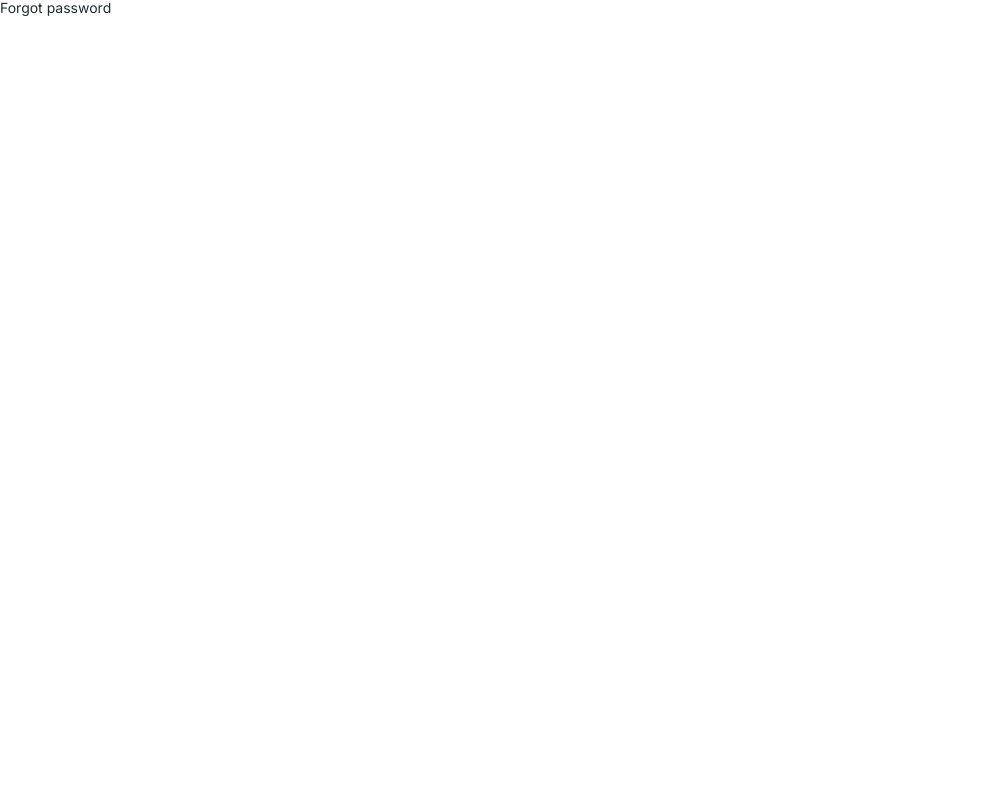
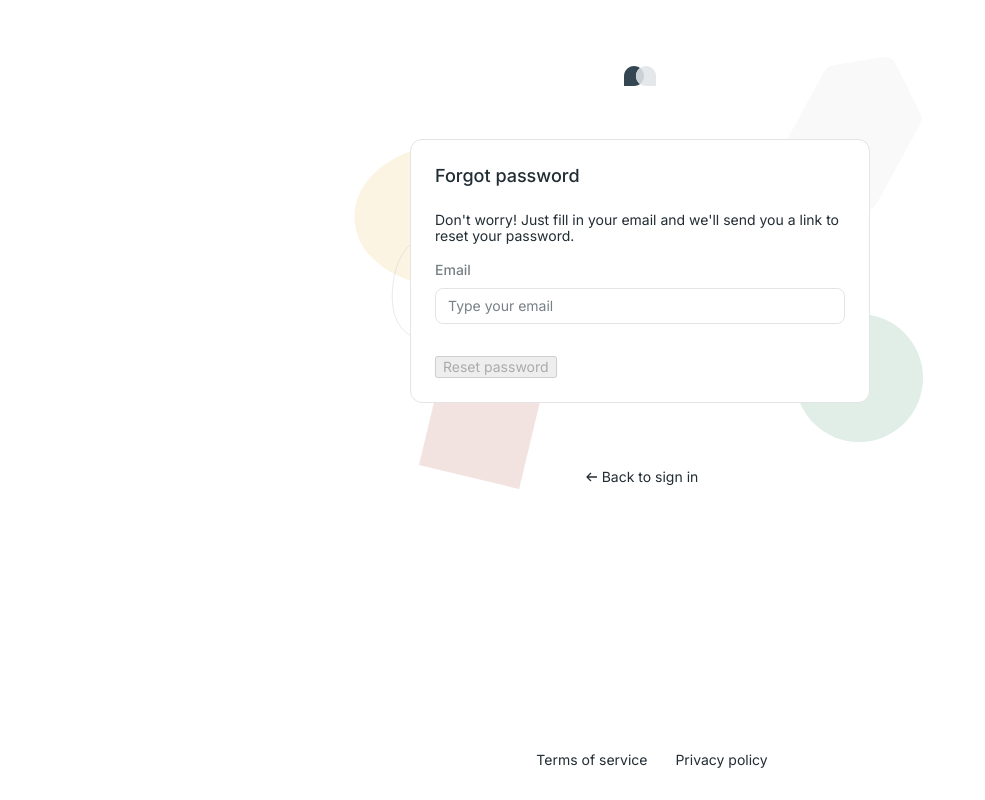
Before and after one commit to jobgo-ai/Fe-JobGo, a Vue app: page /forgot-password in a window 1280 px wide. Shown: the whole page, without its empty margins (0-985 px from the left). Built offline with nearby package versions, Linux system fonts and the light colour scheme.

Commit message:
added login, reset password, forgot password

```diff
--- a/src/router.js
+++ b/src/router.js
@@ -8,7 +8,7 @@ import Signup from "@/views/public/signup.vue";
 
 // Private
 import Layout from "@/views/dashboard/layout.vue";
-import ChangePassword from "@/views/dashboard/settings/change-password.vue";
+import ChangePassword from "@/views/public/change-password.vue";
 import Settings from "@/views/dashboard/settings/settings.vue";
 
 //Openings
@@ -70,11 +70,6 @@ const routes = [
         name: "settings",
         component: Settings,
       },
-      {
-        path: "change-password",
-        name: "change-password",
-        component: ChangePassword,
-      },
     ],
   },
   { path: "/:pathMatch(.*)*", name: "NotFound", component: NotFound },
@@ -102,6 +97,14 @@ const routes = [
       public: true,
     },
   },
+  {
+    path: "/change-password",
+    name: "change-password",
+    component: ChangePassword,
+    meta: {
+      public: true,
+    },
+  },
 ];
 
 const router = createRouter({
--- a/src/views/dashboard/settings/change-password.vue
+++ /dev/null
@@ -1,82 +0,0 @@
-<template>
-  <div>
-    <h3>Change password</h3>
-    <form @submit.prevent="onSubmit">
-      <hp-input type="password" name="currentPassword"></hp-input>
-      <hp-input type="password" name="password"></hp-input>
-      <hp-input type="password" name="passwordConfirmation"></hp-input>
-      <hp-button type="submit" label="Create candidate"></hp-button>
-    </form>
-  </div>
-</template>
-
-<script setup>
-//Vendor
-import { useForm } from "vee-validate";
-import * as yup from "yup";
-
-//Components
-import HpInput from "@/components/form/hp-input.vue";
-import HpButton from "@/components/hp-button.vue";
-
-// Composables
-import { usePut } from "@/composables/useHttp";
-
-const props = defineProps({
-  candidates: {
-    type: Array,
-    default: [],
-  },
-  isCandidateDetailsOpen: {
-    type: Boolean,
-    default: false,
-  },
-  opening: {
-    type: Object,
-    default: [],
-  },
-});
-
-const putUser = usePut("self/password");
-const schema = yup.object().shape({
-  currentPassword: yup
-    .string()
-    .label("Current password")
-    .min(8)
-    .max(70)
-    .matches(/^[\S]+$/, "Password may not include white space")
-    .required(),
-  password: yup
-    .string()
-    .label("Password")
-    .min(8)
-    .max(70)
-    .matches(/^[\S]+$/, "Password may not include white space")
-    .required(),
-  passwordConfirmation: yup
-    .string()
-    .label("Confirm password")
-    .required()
-    .oneOf([yup.ref("password")], "Passwords do not match"),
-});
-
-const { handleSubmit, resetForm, setFieldError } = useForm({
-  validationSchema: schema,
-  initialValues: { name: "", description: "" },
-});
-
-const onSubmit = handleSubmit(async (values) => {
-  await putUser.put({
-    password: {
-      current: values.currentPassword,
-      new: values.password,
-    },
-  });
-
-  if (putUser.error.value) {
-    setFieldError("currentPassword", "Current password is incorrect");
-  } else {
-    resetForm();
-  }
-});
-</script>
--- /dev/null
+++ b/src/views/public/change-password.vue
@@ -0,0 +1,139 @@
+<template>
+  <div class="change-password">
+    <div class="change-password__logo"><Logo /></div>
+    <div class="change-password__container">
+      <div class="change-password__image-container"></div>
+      <h2 class="change-password__title">Reset password</h2>
+      <p class="change-password__text">
+        Don’t worry! Just fill in your email and we’ll send you a link to reset
+        your password.
+      </p>
+      <hp-input
+        name="password"
+        placeholder="Enter your new password"
+        label="Password"
+        type="password"
+      />
+      <hp-input
+        name="password2"
+        placeholder="Confirm your new password"
+        label="Password"
+        type="password"
+      />
+      <hp-button
+        @handleClick="handlePasswordReset"
+        primary
+        :isDisabled="!meta.valid"
+        label="Reset password"
+      ></hp-button>
+    </div>
+    <div class="forgot-password__tos">
+      <a href="www.google.com" class="forgot-password__policy">
+        Terms of service
+      </a>
+      <a href="www.google.com" class="forgot-password__policy">
+        Privacy policy
+      </a>
+    </div>
+  </div>
+</template>
+
+<script setup>
+// Vendor
+import { useRouter, useRoute } from "vue-router";
+import * as yup from "yup";
+import { useForm } from "vee-validate";
+
+//Components
+import HpInput from "@/components/form/hp-input.vue";
+import HpButton from "@/components/hp-button.vue";
+import Logo from "@/assets/logo.svg";
+
+//Hooks
+import { usePut } from "@/composables/useHttp";
+
+const route = useRoute();
+const router = useRouter();
+
+const token = route.query.token;
+
+const schema = yup.object().shape({
+  password: yup.string().min(6).required().label("Password"),
+  password2: yup
+    .string()
+    .required("Must enter password twice")
+    .oneOf([yup.ref("password")], "Passwords do not match"),
+});
+
+const { handleSubmit, isSubmitting, meta } = useForm({
+  validationSchema: schema,
+  initialValues: { password: "", password2: "" },
+});
+
+const postChangePassword = usePut("self/password");
+
+const handlePasswordReset = handleSubmit(async (values) => {
+  const payload = {
+    self: {
+      password: values.password,
+    },
+    token: token,
+  };
+  await postChangePassword.put(payload);
+  router.push("/login");
+});
+</script>
+
+<chode lang="scss">
+.change-password {
+  display: flex;
+  flex-direction: column;
+  &__subtitle {
+    @include text-h3;
+    font-weight: 500;
+    color: var(--color-text-secondary);
+  }
+  &__title {
+    @include text-h3;
+    font-weight: 500;
+    margin-bottom: 24px;
+  }
+  &__logo {
+    margin: auto;
+    margin-bottom: 48px;
+    margin-top: 64px;
+  }
+  &__container {
+    margin: auto;
+    padding: 24px;
+    width: 460px;
+    border: $border;
+    border-radius: $border-radius-md;
+    background-color: var(--color-background);
+    position: relative;
+  }
+  &__image-container {
+    display: flex;
+    background-image: url("../../assets/abstracts/decorations/illustration.svg");
+    position: absolute;
+    top: 50%;
+    height: 446px;
+    width: 588px;
+    left: 50%;
+    transform: translateX(-50%) translateY(-50%);
+    z-index: -1;
+  }
+  &__password-container {
+    position: relative;
+  }
+  &__forgot-password {
+    position: absolute;
+    right: 0;
+    top: 0;
+    @include text-h5;
+  }
+  &__text {
+    margin-bottom: 16px;
+  }
+}
+</chode>
--- a/src/views/public/forgot-password.vue
+++ b/src/views/public/forgot-password.vue
@@ -1,3 +1,138 @@
-<template>Forgot password</template>
+<template>
+  <div class="forgot-password">
+    <div class="forgot-password__logo"><Logo /></div>
+    <div class="forgot-password__container">
+      <div class="forgot-password__image-container"></div>
+      <div v-if="!isEmailSent">
+        <h2 class="forgot-password__title">Forgot password</h2>
+        <p class="forgot-password__text">
+          Don't worry! Just fill in your email and we'll send you a link to
+          reset your password.
+        </p>
+        <hp-input name="email" placeholder="Type your email" label="Email" />
+        <hp-button
+          @handleClick="handlePasswordReset"
+          primary
+          :isDisabled="!meta.valid"
+          label="Reset password"
+        ></hp-button>
+      </div>
+      <div v-else>
+        <h2 class="forgot-password__title">Verify your email</h2>
+        <p>We sent you an email to reset your password.</p>
+      </div>
+    </div>
+    <router-link class="forgot-password__link" to="/signin">
+      <hp-icon name="arrow-left"></hp-icon>
+      Back to sign in
+    </router-link>
+    <div class="forgot-password__tos">
+      <a href="www.google.com" class="forgot-password__policy">
+        Terms of service
+      </a>
+      <a href="www.google.com" class="forgot-password__policy">
+        Privacy policy
+      </a>
+    </div>
+  </div>
+</template>
 
-<script setup></script>
+<script setup>
+// Vendor
+import { ref } from "vue";
+import { useRouter } from "vue-router";
+import * as yup from "yup";
+import { useForm } from "vee-validate";
+
+//Components
+import HpInput from "@/components/form/hp-input.vue";
+import HpButton from "@/components/hp-button.vue";
+import HpIcon from "@/components/hp-icon.vue";
+import Logo from "@/assets/logo.svg";
+
+//Hooks
+import { usePost } from "@/composables/useHttp";
+
+const schema = yup.object().shape({
+  email: yup
+    .string()
+    .email("Must be a valid email address")
+    .required()
+    .label("Email"),
+});
+
+const { handleSubmit, isSubmitting, meta } = useForm({
+  validationSchema: schema,
+  initialValues: { email: "" },
+});
+
+const isEmailSent = ref(false);
+
+const handlePasswordReset = handleSubmit(async (values) => {
+  const postForgotPassword = usePost("self/forgot-password");
+
+  const payload = {
+    user: {
+      email: values.email,
+    },
+  };
+  await postForgotPassword.post(payload);
+  isEmailSent.value = true;
+});
+</script>
+
+<style lang="scss">
+.forgot-password {
+  display: flex;
+  flex-direction: column;
+  &__title {
+    @include text-h3;
+    font-weight: 500;
+    margin-bottom: 24px;
+  }
+  &__logo {
+    margin: auto;
+    margin-bottom: 48px;
+    margin-top: 64px;
+  }
+  &__container {
+    margin: auto;
+    padding: 24px;
+    width: 460px;
+    border: $border;
+    border-radius: $border-radius-md;
+    background-color: var(--color-background);
+    position: relative;
+  }
+  &__text {
+    margin-bottom: 16px;
+  }
+  &__image-container {
+    display: flex;
+    background-image: url("../../assets/abstracts/decorations/illustration.svg");
+    position: absolute;
+    top: 50%;
+    height: 446px;
+    width: 588px;
+    left: 50%;
+    transform: translateX(-50%) translateY(-50%);
+    z-index: -1;
+  }
+  &__link {
+    margin: auto;
+    margin-top: 64px;
+    display: flex;
+    align-items: center;
+  }
+  &__tos {
+    position: absolute;
+    bottom: 30px;
+    left: 50%;
+    transform: translateX(-50%);
+  }
+  &__policy {
+    margin-left: 24px;
+    @include text-h5;
+  }
+}
+</style>
--- a/src/views/public/signin.vue
+++ b/src/views/public/signin.vue
@@ -17,13 +17,21 @@
           >Forgot password</router-link
         >
       </div>
-      <div>
-        <hp-checkbox
-          v-model:checked="isPasswordRemembered"
-          name="rememberPassword"
-        />
-      </div>
       <hp-button @handleClick="onSubmit" primary label="Continue"></hp-button>
+    </div>
+    <div class="forgot-password__tos">
+      <a
+        href="https://www.hireproof.io/terms-of-service"
+        class="forgot-password__policy"
+      >
+        Terms of service
+      </a>
+      <a
+        href="https://www.hireproof.io/terms-of-service"
+        class="forgot-password__policy"
+      >
+        Privacy policy
+      </a>
     </div>
   </div>
 </template>
```
